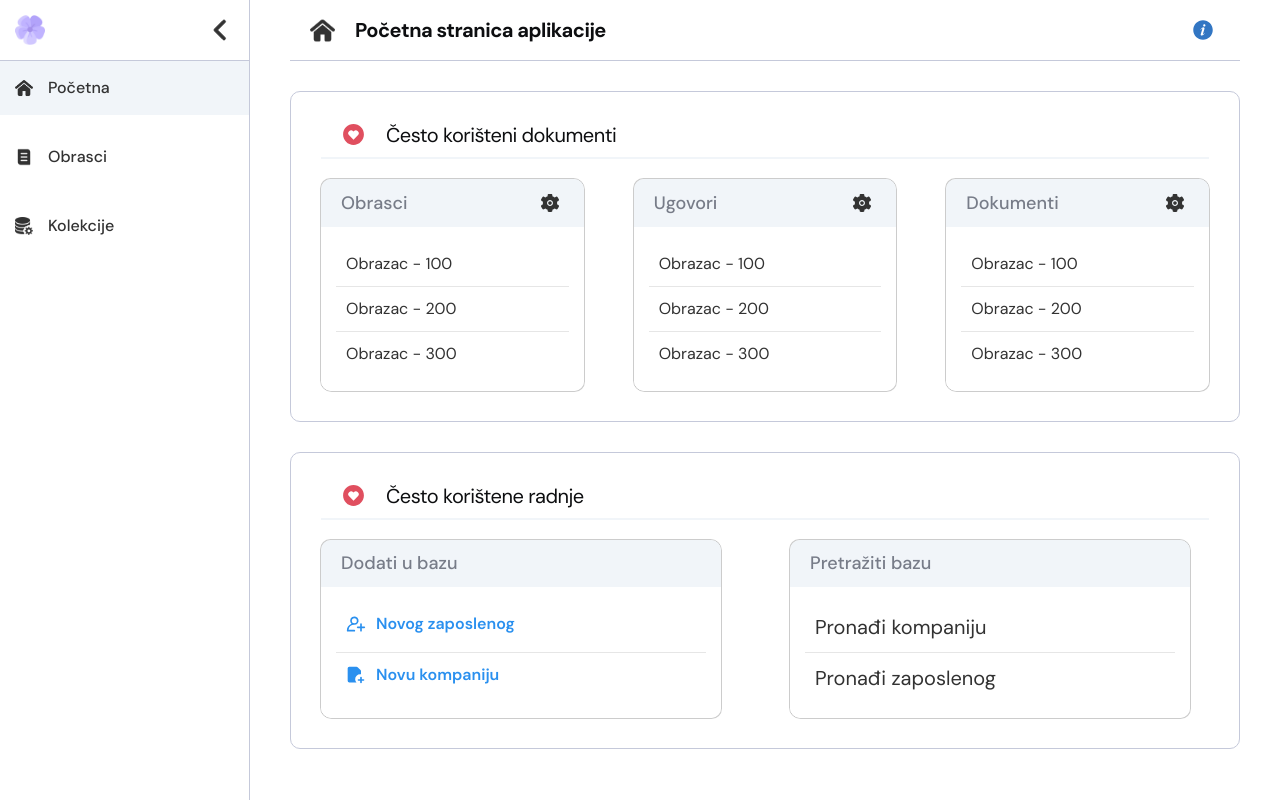
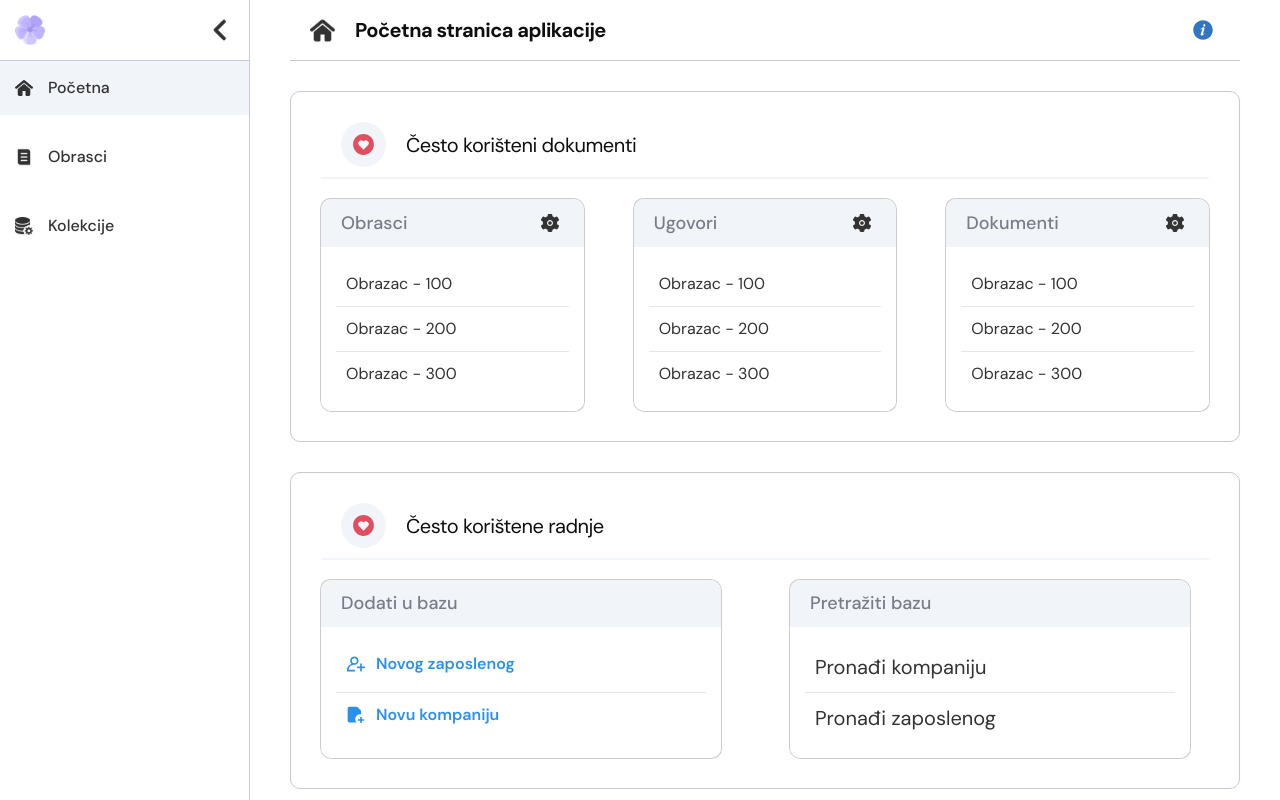
Before and after one commit to amerrika/form-filler-frontend, a Vue app: page / in a window 1280 px wide. Built offline with nearby package versions, Linux system fonts and the light colour scheme.

Commit message:
feat: update template

```diff
--- a/src/components/SectionTitle.vue
+++ b/src/components/SectionTitle.vue
@@ -1,6 +1,8 @@
 <template>
-  <div class="section-title">
-    <img :src="iconSrc" class="section-title__icon" alt="" />
+  <div class="section-title pb-end-2 mb-end-4">
+    <div class="bg-primary-500 p-2 br-50">
+      <img :src="iconSrc" class="section-title__icon" alt="" />
+    </div>
     <h2 class="section-title__heading heading-2">{{ title }}</h2>
   </div>
 </template>
```
